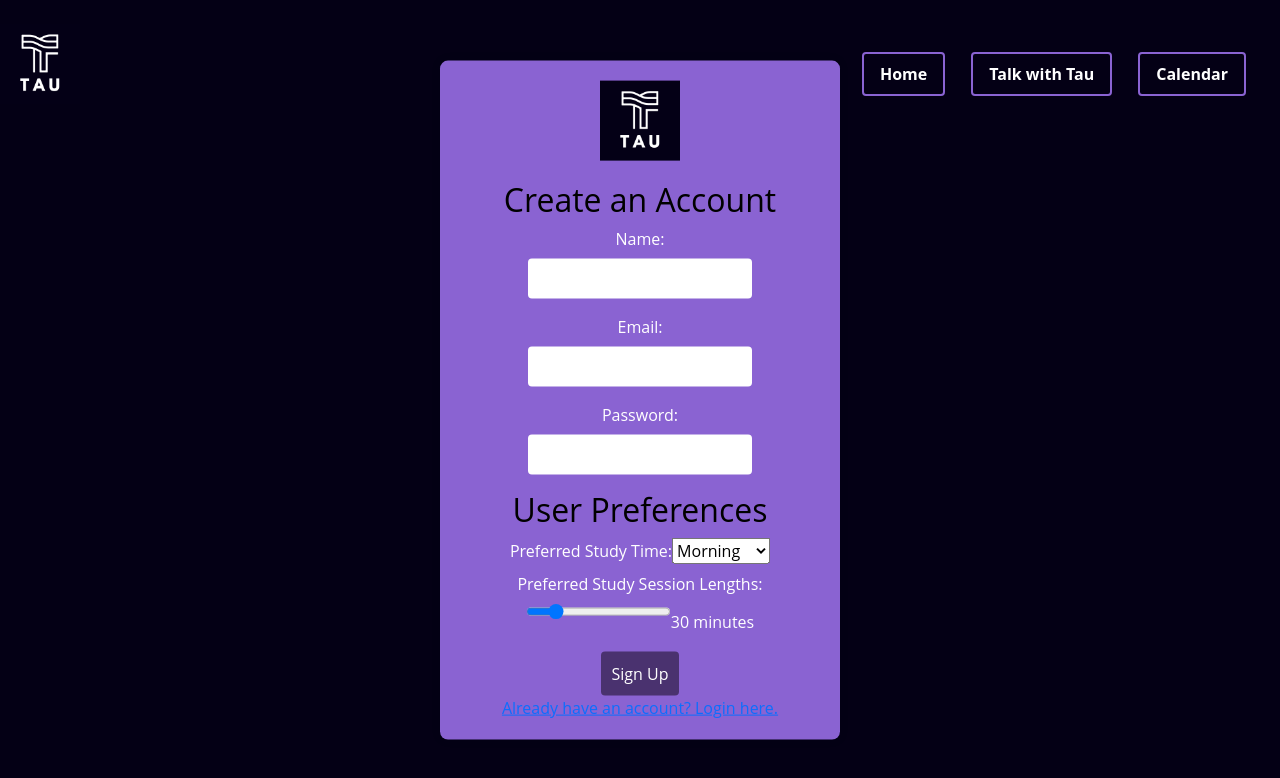
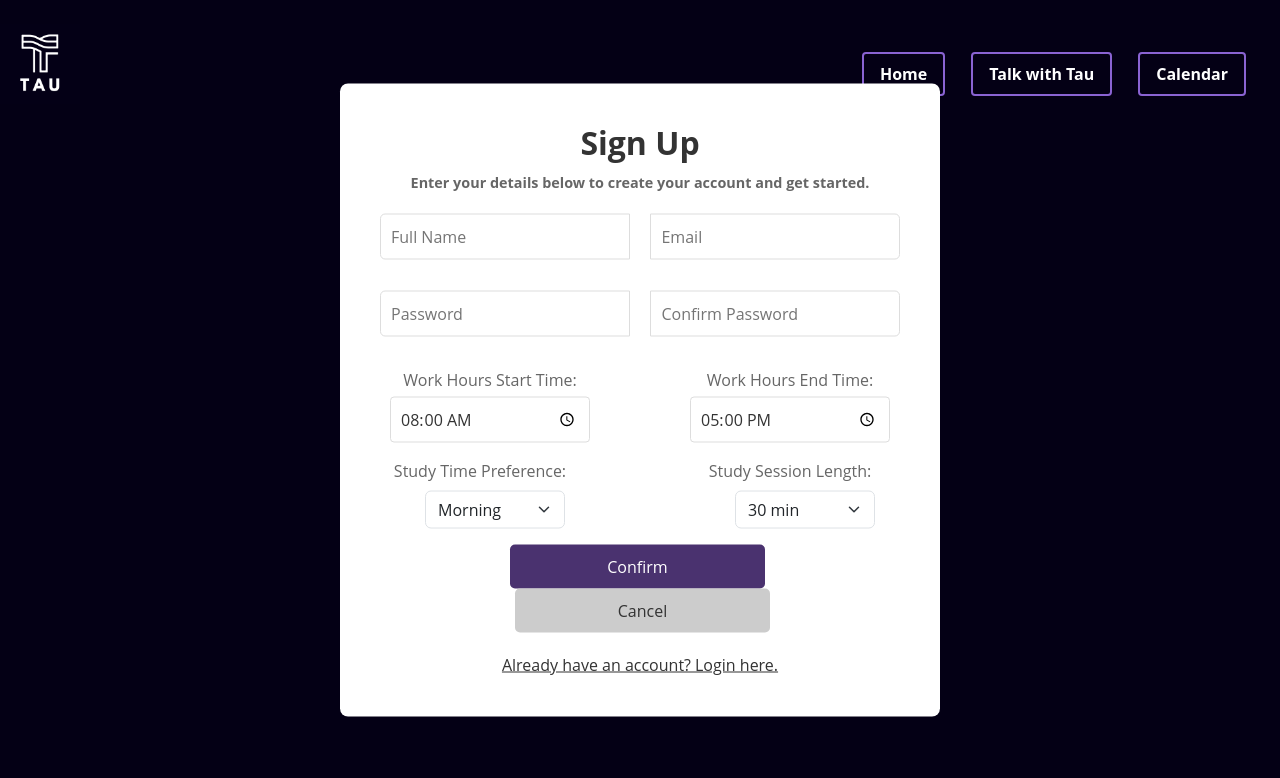
Before and after one commit to TauScheduler/Tau, a React (Create React App) app: page /SignUp in a window 1280 px wide. Shown: the top 778 px of the page. Built offline with nearby package versions, Linux system fonts and the light colour scheme.

Commit message:
fixed preferences pg

```diff
--- a/src/Components/Chatbot.js
+++ b/src/Components/Chatbot.js
@@ -12,7 +12,7 @@ function ChatBot() {
   useEffect(() => {
     setTimeout(() => {
       // Send a bot message when the component mounts
-      const botMessage = "Hi, I'm Tau! I'm an AI-powered scheduling assistant. Text me about a task or upcoming event and I'll take care of scheduling it for you.";
+      const botMessage = "Howdy I'm Tau! How can I assist you?";
       setMessages([{ text: botMessage, isUserMessage: false }]);
     }, 1000);
 
@@ -29,10 +29,16 @@ function ChatBot() {
     }
 
     // Check if the user's message is "thanks"
-    if (newMessage.trim().toLowerCase() === 'thanks' || newMessage.trim().toLowerCase() === 'thank you') {
+    if (newMessage.trim().toLowerCase() === 'hey, can you schedule time for me tomorrow from 1 to 7 pm to work on algos homework' || newMessage.trim().toLowerCase() === 'thank you') {
       setTimeout(() => {
         // This is where you could integrate a real chatbot API if desired
-        const botResponse = "You're welcome! Happy to help :)";
+        const botResponse = "Sure! Would you also like me to schedule 15 minute breaks every 2 hours? Taking breaks is good for productivity!";
+        setMessages((prevMessages) => [...prevMessages, { text: botResponse, isUserMessage: false }]);
+      }, 3000);
+    } else if (newMessage.trim().toLowerCase() === 'i have a two hour long sarp meeting at 2 pm tomorrow') {
+      setTimeout(() => {
+        // This is where you could integrate a real chatbot API if desired
+        const botResponse = "Looks like we're in a bit of a time crunch! You won't have enough time to complete your Math 207 homework before the deadline at 11:59 PM tomorrow. Would you like to extend your work hours?";
         setMessages((prevMessages) => [...prevMessages, { text: botResponse, isUserMessage: false }]);
       }, 3000);
     } else {
--- a/src/Components/Login.css
+++ b/src/Components/Login.css
@@ -19,8 +19,26 @@
   flex-direction: column;
   align-items: center;
   padding: 20px;
+  color: white;
   width: 80%;
-  max-width: 400px;
+  max-width: 600px;
+  position: absolute;
+  top: 50%;
+  left: 50%;
+  transform: translate(-50%, -50%);
+}
+
+.signup-container {
+  background-color: #ffffff;
+  border-radius: 8px;
+  /* box-shadow: 0 0 10px rgba(0, 0, 0, 0.1); */
+  display: flex;
+  flex-direction: column;
+  align-items: center;
+  padding: 20px;
+  color: white;
+  width: 80%;
+  max-width: 600px;
   position: absolute;
   top: 50%;
   left: 50%;
@@ -83,3 +101,165 @@ label {
   background-color: white;
   color: #4a326f;
 }
+
+.register-link {
+  color:#fff
+}
+
+/* Base styles for the body and form elements */
+body, html {
+  margin: 0;
+  padding: 0;
+  font-family: 'Open Sans', sans-serif;
+  font-weight: bold;
+}
+
+.signup-form {
+  max-width: 600px; /* Adjust as needed */
+  margin: auto;
+  width: 100%;
+  padding: 20px;
+  background: white;
+  border-radius: 10px;
+  /* box-shadow: 0 4px 6px rgba(0, 0, 0, 0.1); */
+}
+
+.signup-form h2 {
+  color: #333;
+  font-weight: bold;
+  margin-bottom: 10px;
+}
+
+.signup-form p {
+  color: #666;
+  font-size: 0.9em;
+  font-weight: bold;
+  margin-bottom: 20px;
+}
+
+/* Style for input groups */
+.input-group {
+  display: flex;
+  justify-content: space-between;
+  margin-bottom: 15px;
+}
+
+.input-group input,
+.input-group select {
+  width: 48%; /* Make input fields take up half the form width */
+  padding: 10px;
+  border: 1px solid #ddd;
+  border-radius: 5px;
+  font-size: 1em;
+}
+
+/* Style for the submit button */
+.signup-form button[type="submit"] {
+  background-color: #4a326f;
+  color: white;
+  padding: 10px 20px;
+  border: none;
+  border-radius: 5px;
+  cursor: pointer;
+  margin-right: 5px;
+  width: calc(50% - 5px);
+}
+
+.signup-form button[type="submit"]:hover {
+  background-color: #5a437a;
+}
+
+/* Style for the cancel button */
+.signup-form button[type="button"] {
+  background-color: #ccc;
+  color: #333;
+  padding: 10px 20px;
+  border: none;
+  border-radius: 5px;
+  cursor: pointer;
+  margin-left: 5px;
+  width: calc(50% - 5px);
+}
+
+.signup-form button[type="button"]:hover {
+  background-color: #b3b3b3;
+}
+
+/* Style for the footer link */
+.signup-form a {
+  color: #333;
+  text-align: center;
+  display: block;
+  margin-top: 20px;
+}
+
+
+.form-label {
+  align-self: flex-start;
+  display: block;
+  margin-bottom: 8px;
+  color: #666;; /* Adjust the color if needed for visibility */
+  font-size: 1rem;
+}
+
+.form-select {
+  margin-bottom: 16px;
+  margin-left: 45px;
+  width: 70% !important;
+  background-color: #fff;
+  color: #666; /* This should be a color that shows up against the background */
+  border: 1px solid #ddd;
+  border-radius: 4px;
+}
+
+
+.dropdown-group {
+  flex: 1; /* Each dropdown group will take up an equal amount of space */
+  margin-right: 10px; /* Add some margin to separate the dropdowns */
+}
+
+.input-group {
+  display: flex;
+  flex-direction: row;
+}
+
+.preference-group {
+  display: flex;
+  gap: 100px;
+  width: 100%;
+  flex-direction: row;
+}
+
+.time-input-group {
+  display: flex;
+  justify-content: space-between;
+  flex-wrap: wrap;
+  gap: 100px; /* Adjust the gap as needed */
+}
+
+.time-input-container {
+  /* flex: 1; */
+  min-width: 200px; /* Adjust the minimum width as needed */
+}
+
+.time-input-container label {
+  display: block;
+  color: #666; /* Adjust the color if needed */
+  margin-bottom: 5px; /* Adjust the spacing as needed */
+}
+
+.time-input-container input[type="time"] {
+  width: 100%;
+  padding: 10px;
+  border: 1px solid #ddd;
+  border-radius: 4px;
+  font-size: 1em;
+  /* background-color: #fff; */
+  color: #333;
+}
+
+/* Adjust this according to your needs to make sure it looks consistent on your form */
+input[type="time"]::-webkit-calendar-picker-indicator {
+  cursor: pointer;
+  color: black  !important;
+}
--- a/src/Components/SignUp.js
+++ b/src/Components/SignUp.js
@@ -1,5 +1,6 @@
 import React, { useState } from 'react';
 import { Link } from 'react-router-dom';
+import TimePicker from 'react-time-picker';
 import './Login.css';
 import TauLogo from '../TAU-2.png';
 
@@ -9,6 +10,10 @@ const SignUp = () => {
     email: '',
     password: '',
     confirmPassword: '',
+    studyTime: 'morning',
+    studySessionLength: '30',
+    workHourStartTime: '08:00', // Default start time
+    workHourEndTime: '17:00', // Default end time
   });
 
   const [studyTime, setStudyTime] = useState('morning');
@@ -17,6 +22,10 @@ const SignUp = () => {
 
   const handleChange = (e) => {
     setFormData({ ...formData, [e.target.name]: e.target.value });
+  };
+
+  const handleTimeChange = (field, value) => {
+    setFormData({ ...formData, [field]: value });
   };
 
   const handleSubmit = (e) => {
@@ -45,12 +54,8 @@ const SignUp = () => {
         </div>
       </nav>
     <div className="login-body Harsheesha">
-      <div className="login-container form-container">
-        <div className="logo-container">
-          <img src={TauLogo} alt="Tau Logo" />
-        </div>
-
-        <form onSubmit={handleSubmit} className="signup-form">
+      <div className="signup-container form-container">
+        {/* <form onSubmit={handleSubmit} className="signup-form">
           <h2>Create an Account</h2>
           <label>Name:  </label>
             <input type="text" name="name" value={formData.name} onChange={handleChange} required />
@@ -95,9 +100,89 @@ const SignUp = () => {
 
           <button type="submit">Sign Up</button>
 
+        </form> */}
+        <form onSubmit={handleSubmit} className="signup-form">
+          <h2>Sign Up</h2>
+          <p>Enter your details below to create your account and get started.</p>
+
+          <div className="input-group">
+            <input type="text" name="name" placeholder="Full Name" value={formData.name} onChange={handleChange} required />
+            <input type="email" name="email" placeholder="Email" value={formData.email} onChange={handleChange} required />
+          </div>
+
+          <div className="input-group">
+            <input type="password" name="password" placeholder="Password" value={formData.password} onChange={handleChange} required />
+            <input type="password" name="confirmPassword" placeholder="Confirm Password" value={formData.confirmPassword} onChange={handleChange} required />
+          </div>
+
+          <div className="time-input-group">
+            <div className="time-input-container">
+              <label htmlFor="workHourStartTime" className="form-label">Work Hours Start Time:</label>
+              <input
+                type="time"
+                id="workHourStartTime"
+                name="workHourStartTime"
+                onChange={(e) => handleTimeChange('workHourStartTime', e.target.value)}
+                value={formData.workHourStartTime}
+                required
+              />
+            </div>
+            <div className="time-input-container">
+              <label htmlFor="workHourEndTime" className="form-label">Work Hours End Time:</label>
+              <input
+                type="time"
+                id="workHourEndTime"
+                name="workHourEndTime"
+                onChange={(e) => handleTimeChange('workHourEndTime', e.target.value)}
+                value={formData.workHourEndTime}
+                required
+              />
+            </div>
+          </div>
+
+          <div className = "preference-group">
+            <div className="dropdown-group">
+              <label htmlFor="studyTime" className="form-label">Study Time Preference:</label>
+              <select
+                name="studyTime"
+                id="studyTime"
+                value={formData.studyTime}
+                onChange={handleChange}
+                required
+                className="form-select"
+              >
+                <option value="morning">Morning</option>
+                <option value="afternoon">Afternoon</option>
+                <option value="evening">Evening</option>
+              </select>
+            </div>
+
+            <div className="dropdown-group">
+              <label htmlFor="studySessionLength" className="form-label">Study Session Length:</label>
+              <select
+                name="studySessionLength"
+                id="studySessionLength"
+                value={formData.studySessionLength}
+                onChange={handleChange}
+                required
+                className="form-select"
+              >
+                <option value="15">15 min</option>
+                <option value="30">30 min</option>
+                <option value="45">45 min</option>
+                <option value="60">1 hour</option>
+                <option value="90">90 min</option>
+                <option value="120">2 hours</option>
+              </select>
+            </div>
+          </div>
+
+
+
+          <button type="submit">Confirm</button>
+          <button type="button">Cancel</button>
+          <a href="/Login">Already have an account? Login here.</a>
         </form>
-
-        <Link to="/Login">Already have an account? Login here.</Link>
       </div>
 
       <footer className="footer">
```
